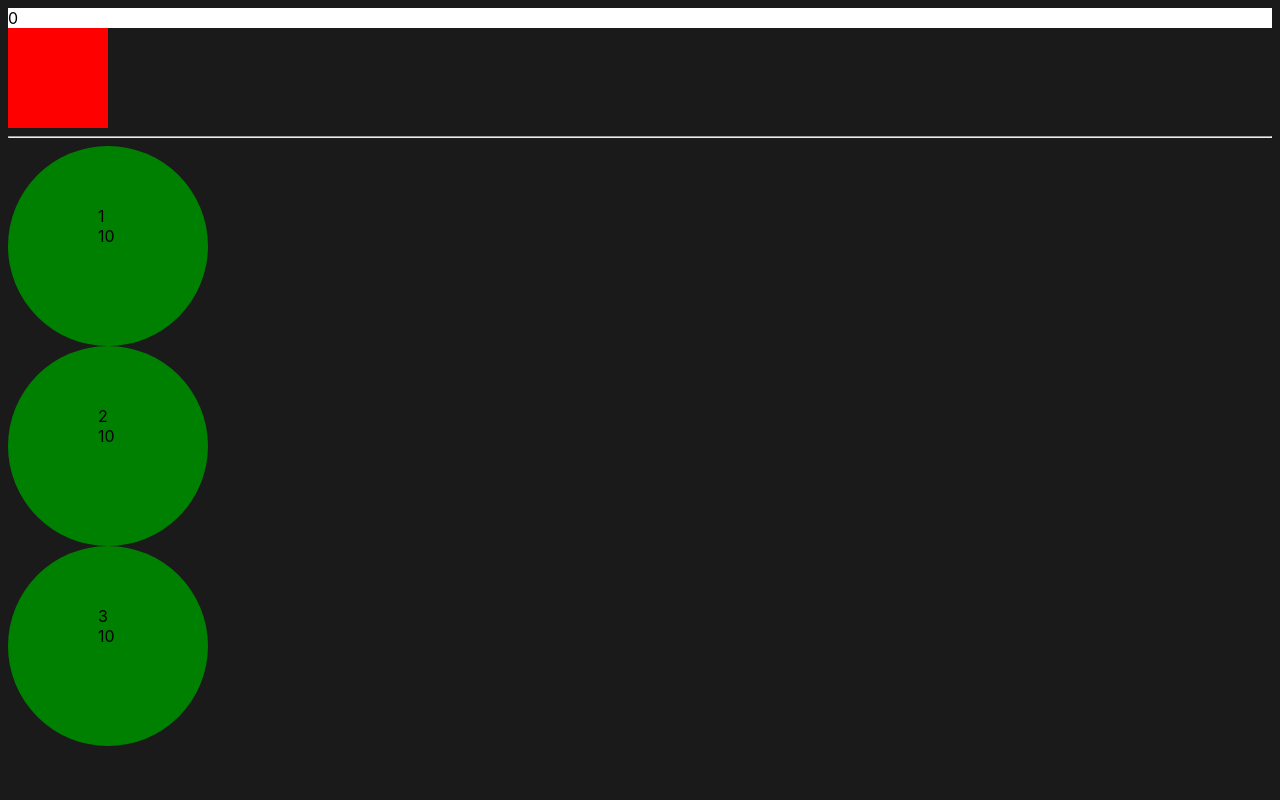
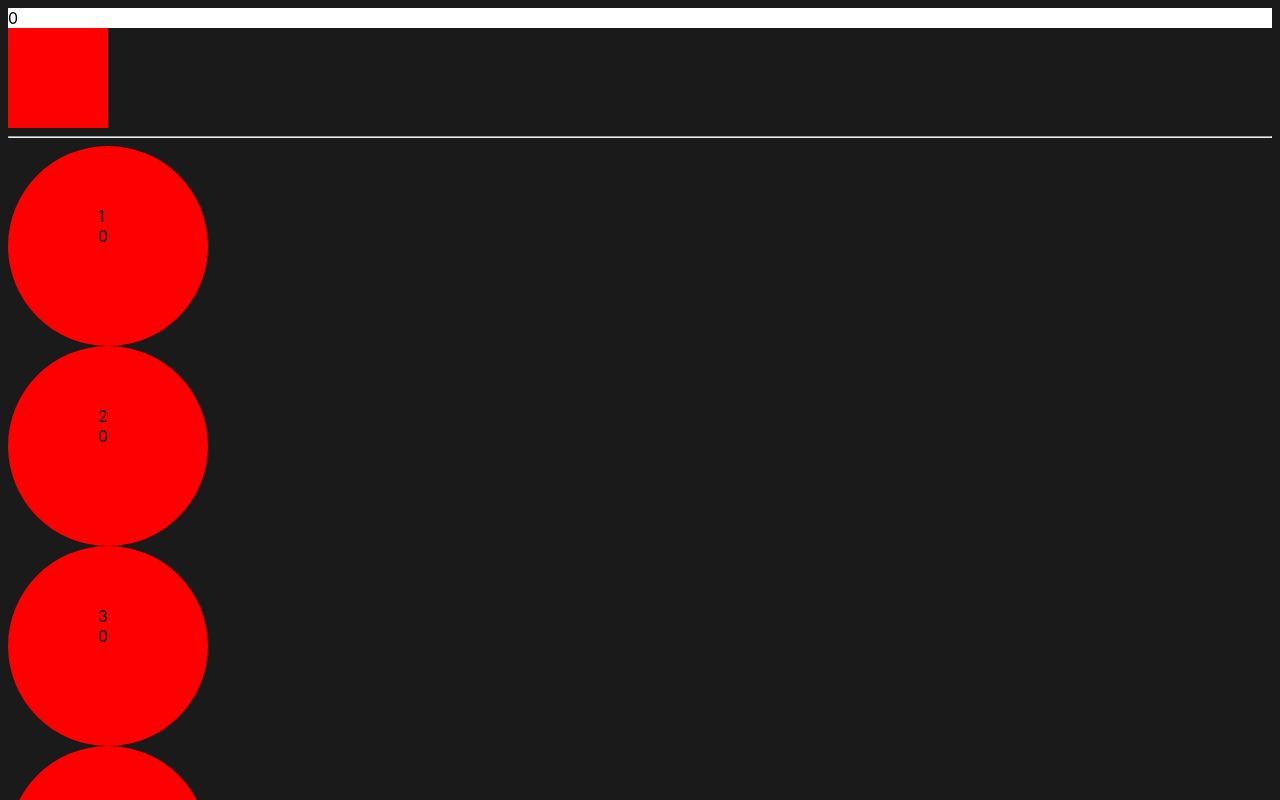
Before and after one commit to PaxDaciae/WorkshopOne, a React (Vite) app in the folder fidgetOne/: page / in a window 1280 px wide. Shown: the top 800 px of the page. Built offline with nearby package versions, Linux system fonts and the light colour scheme.

Commit message:
Funtional Cicle Function
Disregard previous updates.
Circle State Function works as intended in this update.

```diff
--- a/fidgetOne/Components/ClickCircle.jsx
+++ b/fidgetOne/Components/ClickCircle.jsx
@@ -5,8 +5,8 @@ export default function Circle(props){
 
     const styles = {
         smallCircle: {
-            height: "100px",
-            width: "100px",
+            height: "200px",
+            width: "200px",
             backgroundColor: 'red',
             borderRadius: "50%"
         },
@@ -24,7 +24,7 @@ export default function Circle(props){
     let circleNature = props.count === 3 ? 'styles.largeCircle' : 'styles.smallCircle'
     // console.log("STL", circleNature)
     return(
-        <div style = {props.count >= 0 ? styles.largeCircle : styles.smallCircle} onClick = {() => props.handleClick(props.id)}>
+        <div style = {props.count >= 3 ? styles.largeCircle : styles.smallCircle} onClick = {() => props.handleClick(props.id)}>
             {/* {console.log(`AICI:`, styles.CircleNature)} */}
             <div style = {styles.circleDisplay} className = "circle--display">
                 <span style = {styles.circleDisplay}>{props.id}</span>
--- a/fidgetOne/src/App.jsx
+++ b/fidgetOne/src/App.jsx
@@ -8,9 +8,14 @@ function App() {
 
   const [circleData, setCircleData]= useState(
     [
-    { id: 1, count: 10 },
-    { id: 2, count: 10 },
-    { id: 3, count: 10 },
+    { id: 1, count: 0 },
+    { id: 2, count: 0 },
+    { id: 3, count: 0 },
+    { id: 4, count: 0 },
+    { id: 5, count: 0 },
+    { id: 6, count: 0 },
+    { id: 7, count: 0 },
+    { id: 8, count: 0 },
     ]
   )
 
@@ -44,15 +49,16 @@ function App() {
     setCircleData(prevData =>
       // AN ARRAY MADE UP OF //
       [
-        // THE PREVIOUS STATE OBJECT, SPREAD //
-        ...prevData,
-        // WITH THE OBJECT IN THE POSITION OF THE TARGET ID - 1  //
-        // (TO ACCOUNT FOR INITIAL POS IN ARRAY BEING 0 AND FIRST ID BEING 1) //
-        // HAVING ITS COUNT INCREASED BY 1 //
-        prevData[targetId-1].count = oldCount + 1
+        // SPREAD PREVIOUS STATE OBJECT AND FILTER //
+        ...prevData.filter(circleData =>
+          // FOR THE OBJECT WHOSE ID MATCHES THE TARGET'S ID //
+          (circleData.id === targetId) ?
+          // SET COUNT AS THE TARGET'S OLD COUNT + 1; FOR THE OTHER OBJECTS, KEEP UNCHANGED //
+          circleData.count = oldCount + 1 : circleData)
       ]
+
     )
-
+    console.log("DBG","CDATA", circleData, "CDATA_L",circleData.length, "TGT", targetId)
     }
     testy()
   }
```
